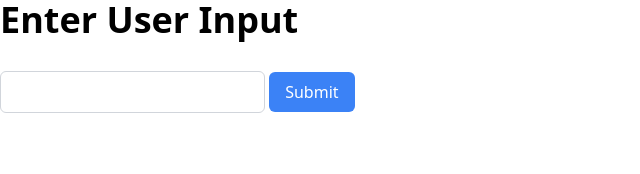
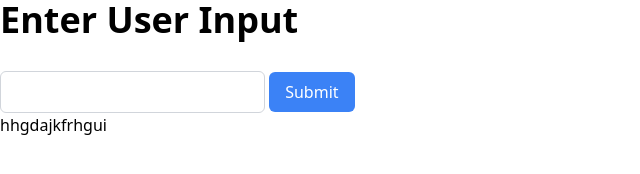
Before and after one commit to nagubathula/esPOST, a plain HTML site: page index.html in a window 1280 px wide. Shown: the whole page, without its empty margins (0-640 px from the left). Drawn offline with nearby package versions, Linux system fonts and the light colour scheme.

Commit message:
Update index.html

```diff
--- a/index.html
+++ b/index.html
@@ -13,6 +13,7 @@
       <input type="text" name="user_input" maxlength="50" pattern="[ -~]*" required class="px-4 py-2 border border-gray-300 rounded-md focus:outline-none focus:ring focus:border-blue-300">
       <input type="submit" value="Submit" class="px-4 py-2 mt-4 bg-blue-500 text-white rounded-md cursor-pointer">
     </form>
+    <p>hhgdajkfrhgui</p>
   </div>
 </body>
 </html>
```
